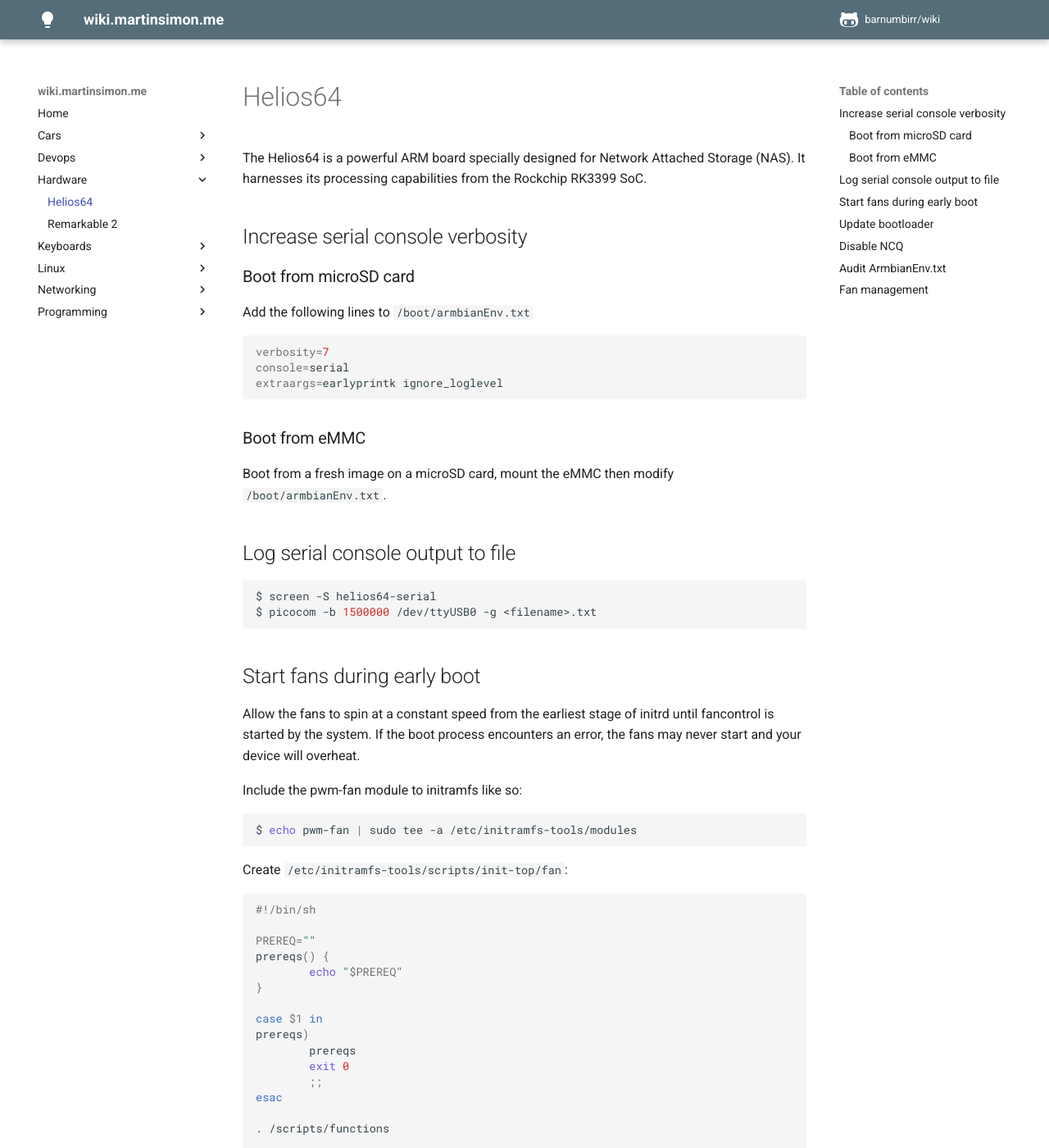
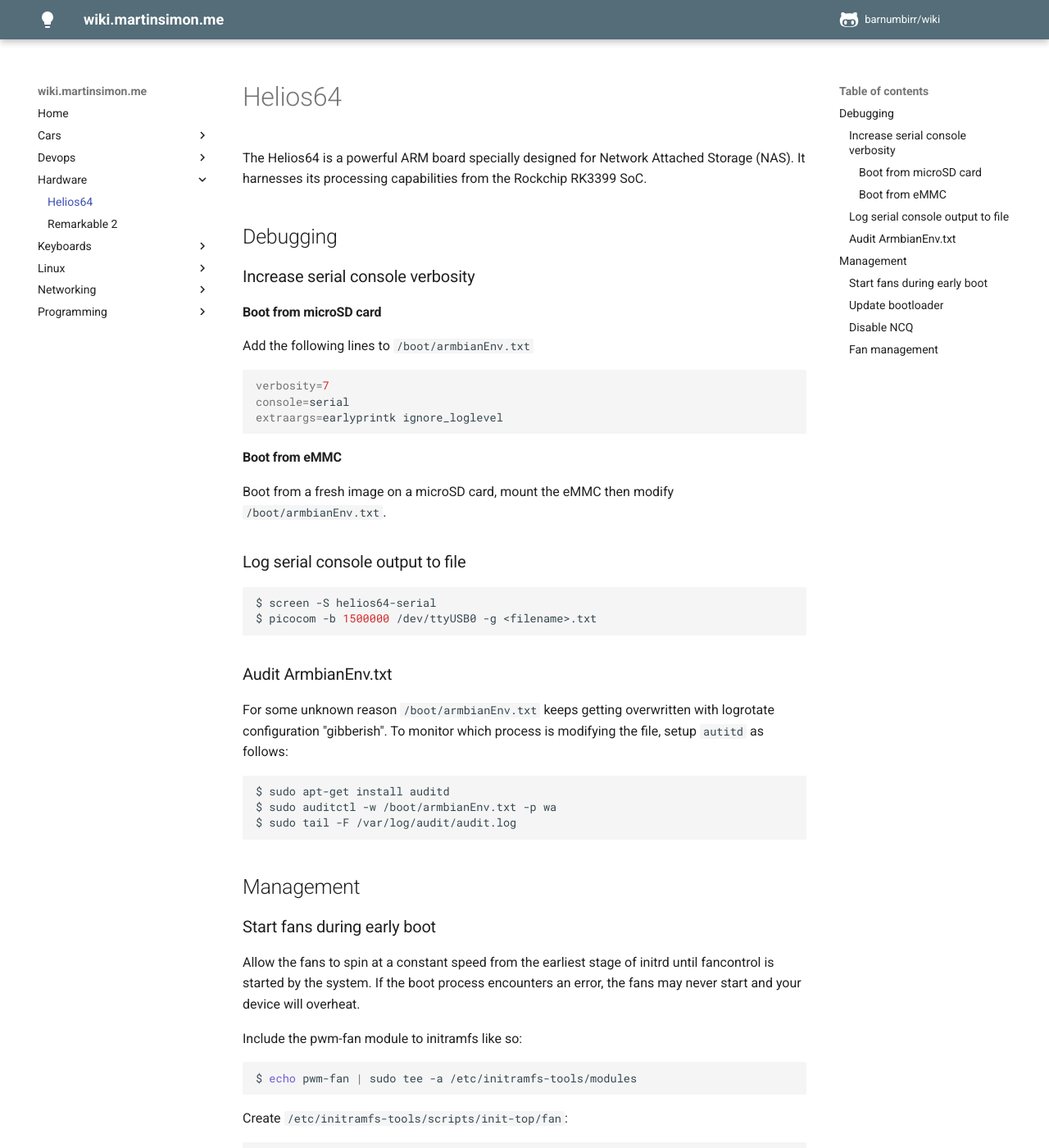
Before and after one commit to barnumbirr/wiki, an MkDocs documentation site: the page built from docs/hardware/helios64.md, in a window 1280 px wide and 1400 px high. Shown: the whole window at 82% size. Built offline with MkDocs 1.6.1 and Material for MkDocs 9.7.7, drawn with Linux system fonts in a browser that asks for light colours; some of the changed text lies outside the part shown.

Commit message:
update headers

````diff
--- a/docs/hardware/helios64.md
+++ b/docs/hardware/helios64.md
@@ -8,9 +8,11 @@
 Storage (NAS). It harnesses its processing capabilities from the Rockchip
 RK3399 SoC.
 
-## Increase serial console verbosity
+## Debugging
 
-### Boot from microSD card
+### Increase serial console verbosity
+
+#### Boot from microSD card
 
 Add the following lines to `/boot/armbianEnv.txt`
 
@@ -20,19 +22,33 @@
 extraargs=earlyprintk ignore_loglevel
 ```
 
-### Boot from eMMC
+#### Boot from eMMC
 
 Boot from a fresh image on a microSD card, mount the eMMC then modify
 `/boot/armbianEnv.txt`.
 
-## Log serial console output to file
+### Log serial console output to file
 
 ```bash
 $ screen -S helios64-serial
 $ picocom -b 1500000 /dev/ttyUSB0 -g <filename>.txt
 ```
 
-## Start fans during early boot
+### Audit ArmbianEnv.txt
+
+For some unknown reason `/boot/armbianEnv.txt` keeps getting overwritten with
+logrotate configuration "gibberish". To monitor which process is modifying the
+file, setup `autitd` as follows:
+
+```bash
+$ sudo apt-get install auditd
+$ sudo auditctl -w /boot/armbianEnv.txt -p wa
+$ sudo tail -F /var/log/audit/audit.log
+```
+
+## Management
+
+### Start fans during early boot
 
 Allow the fans to spin at a constant speed from the earliest stage of initrd
 until fancontrol is started by the system. If the boot process encounters an
@@ -83,14 +99,14 @@
 $ sudo reboot
 ```
 
-## Update bootloader
+### Update bootloader
 
 ```bash
 $ nand-sata-install
 # select option 5 "Install/Update the bootloader on SD/eMMC"
 ```
 
-## Disable NCQ
+### Disable NCQ
 
 Edit `/boot/armbianEnv.txt` and add the following
 
@@ -98,22 +114,10 @@
 extraargs=libata.force=noncq
 ```
 
-## Audit ArmbianEnv.txt
-
-For some unknown reason `/boot/armbianEnv.txt` keeps getting overwritten with
-logrotate configuration "gibberish". To monitor which process is modifying the
-file, setup `autitd` as follows:
-
-```bash
-$ sudo apt-get install auditd
-$ sudo auditctl -w /boot/armbianEnv.txt -p wa
-$ sudo tail -F /var/log/audit/audit.log
-```
-
 The output should show actions performed on the file and the process ID
 performing those actions.
 
-## Fan management
+### Fan management
 
 The standard fans shipped with the Helios64 were rather noisy and therefor
 replaced by two Noctua NF-A8 PWM fans. A custom fancontrol configuration
````
